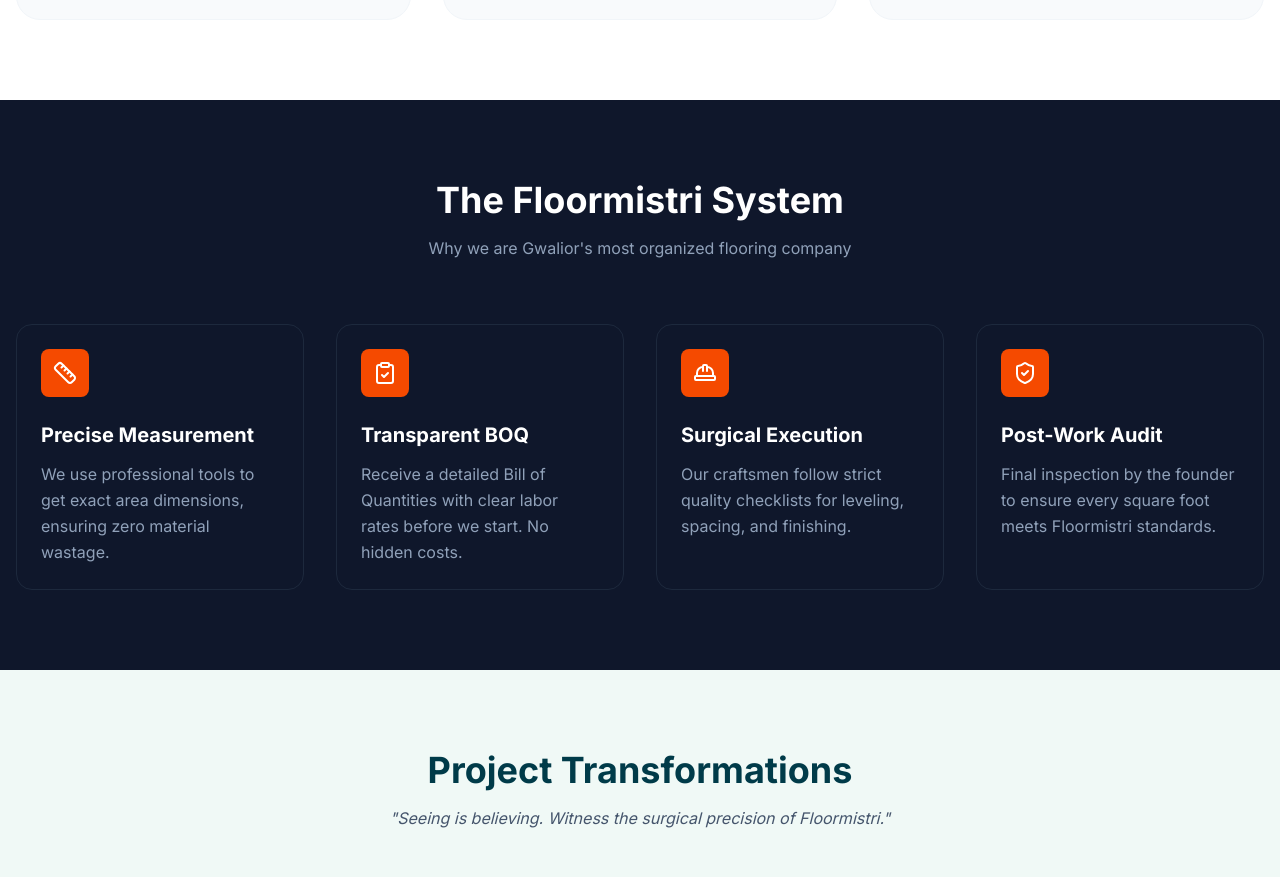
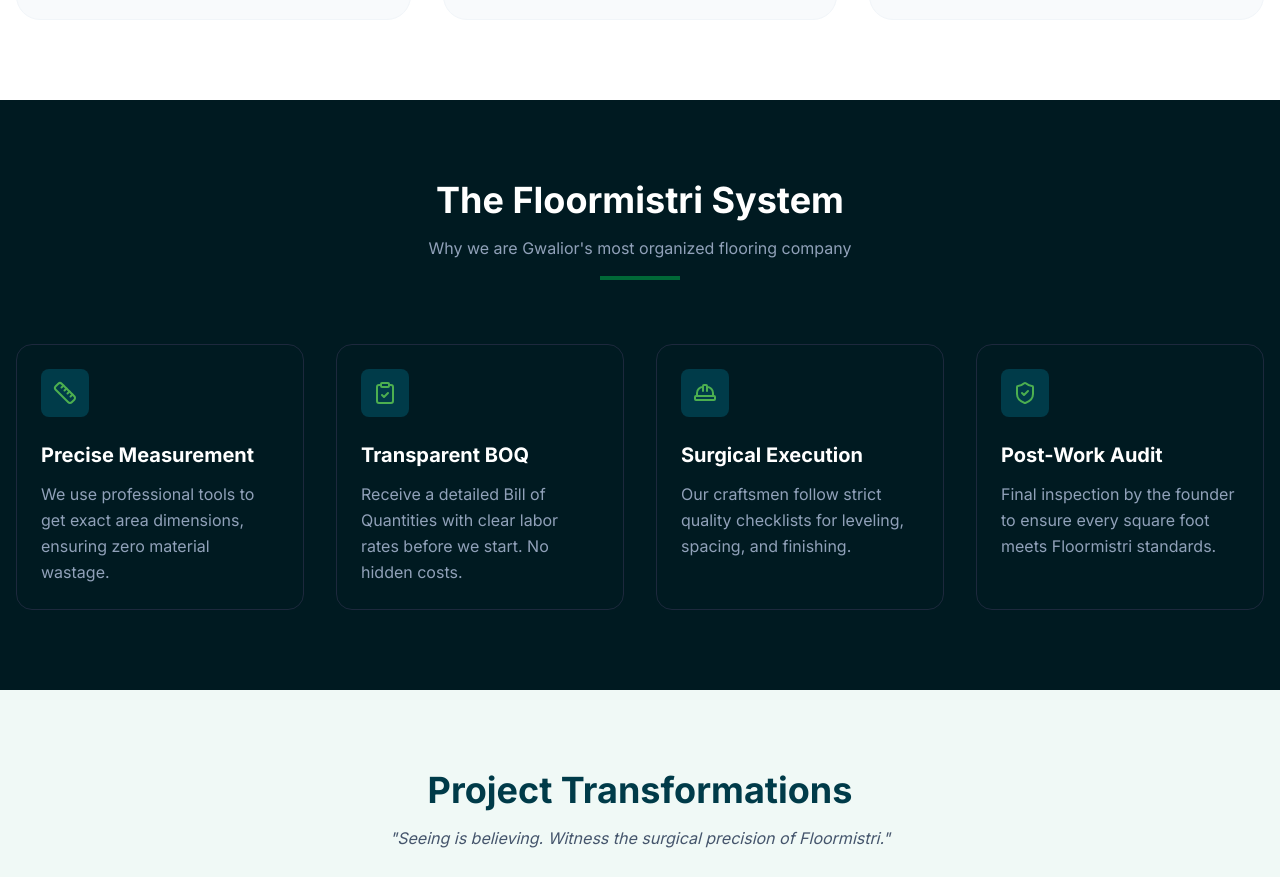
Before and after one commit to floormistri-code/floormistri-web, a Next.js app: page / in a window 1280 px wide. Shown: the part 1330-2207 px from the top of the page. Built offline with nearby package versions, Linux system fonts and the light colour scheme; no server answers; grey boxes are pictures that could not be loaded.

Commit message:
Branding: Sanitized WhyUs section - Orange removed

```diff
--- a/components/WhyUs.tsx
+++ b/components/WhyUs.tsx
@@ -26,17 +26,20 @@
 
 export default function WhyUs() {
   return (
-    <section className="py-20 bg-slate-900 text-white">
+    <section className="py-20 bg-[#001a21] text-white">
       <div className="max-w-7xl mx-auto px-4">
         <div className="text-center mb-16">
           <h2 className="text-3xl md:text-4xl font-bold mb-4">The Floormistri System</h2>
           <p className="text-slate-400">Why we are Gwalior's most organized flooring company</p>
+          {/* Subtle brand accent line */}
+          <div className="w-20 h-1 bg-[#006837] mx-auto mt-4"></div>
         </div>
         <div className="grid grid-cols-1 md:grid-cols-4 gap-8">
           {steps.map((step, index) => (
-            <div key={index} className="relative p-6 border border-slate-800 rounded-2xl hover:bg-slate-800 transition">
-              <div className="bg-orange-600 w-12 h-12 rounded-lg flex items-center justify-center mb-6">
-                <step.icon size={24} />
+            <div key={index} className="relative p-6 border border-slate-800 rounded-2xl hover:bg-[#003B49]/30 transition group">
+              {/* Changed background from Orange to Brand Teal/Green */}
+              <div className="bg-[#003B49] group-hover:bg-[#006837] w-12 h-12 rounded-lg flex items-center justify-center mb-6 transition-colors">
+                <step.icon size={24} className="text-[#4CAF50]" />
               </div>
               <h3 className="text-xl font-bold mb-3">{step.title}</h3>
               <p className="text-slate-400 leading-relaxed">{step.desc}</p>
```
